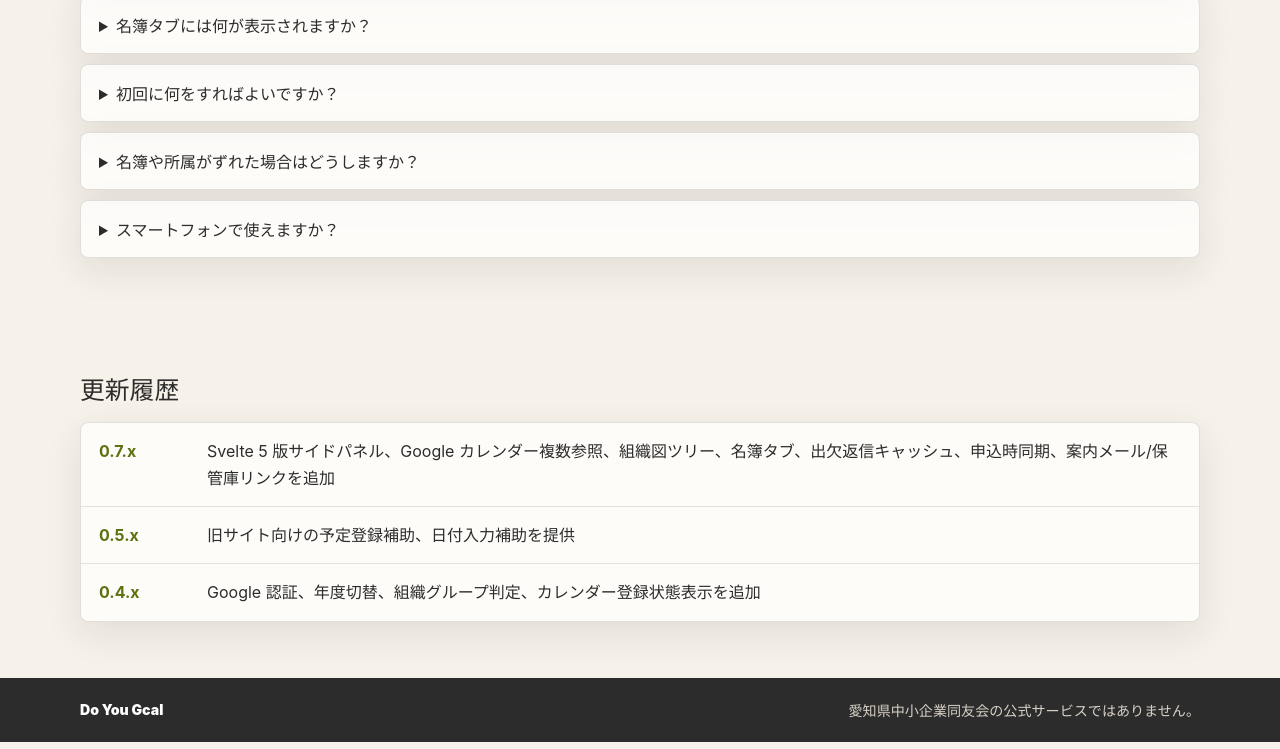
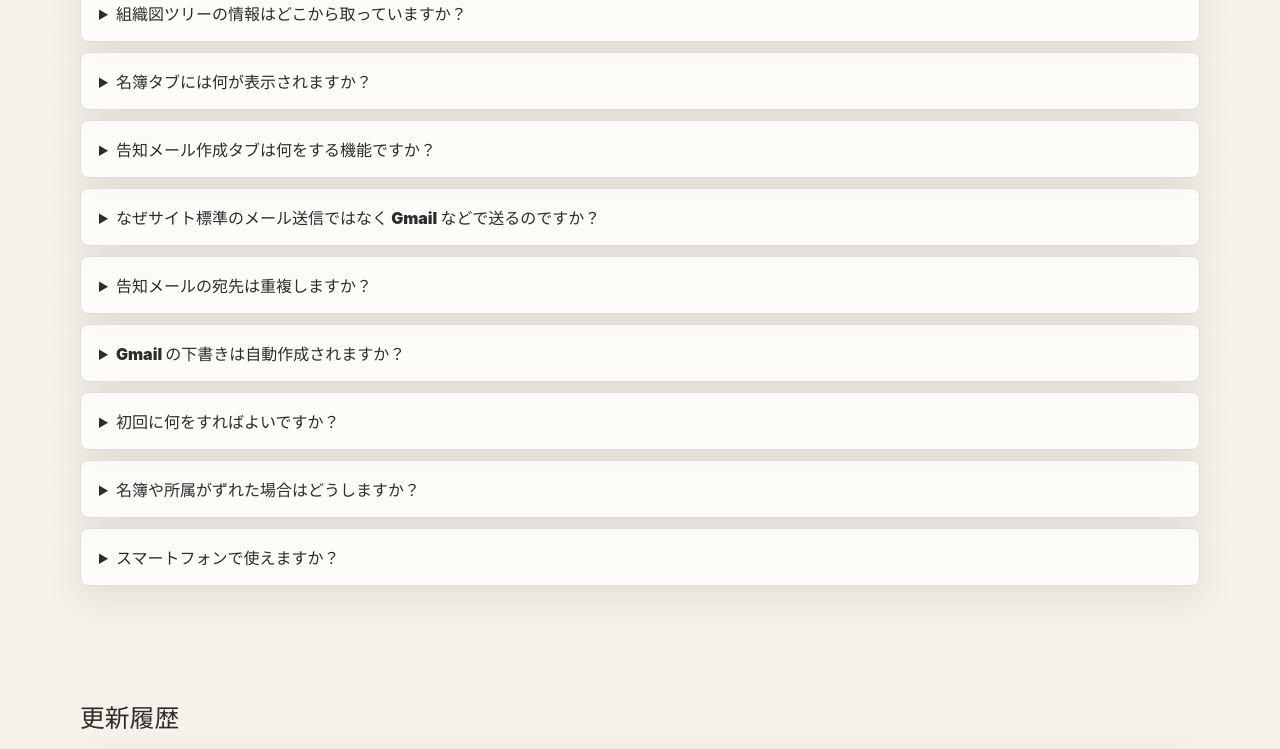
Before and after one commit to doyu-aichi/do-you-gcal-web, a SvelteKit app: page /support in a window 1280 px wide. Shown: the part 1240-1989 px from the top of the page. Built offline with nearby package versions, Linux system fonts and the light colour scheme.

Commit message:
docs: update web copy for mail features

```diff
--- a/src/routes/support/+page.svelte
+++ b/src/routes/support/+page.svelte
@@ -29,6 +29,22 @@
 			answer: '組織員一覧、名簿ページ、配信先ページを開いたときに検出した会員名簿を localStorage に保存し、氏名、会社、所属バッジ、役職、メールを表示します。ページングと所属バッジによる絞り込みに対応しています。'
 		},
 		{
+			question: '告知メール作成タブは何をする機能ですか？',
+			answer: 'あいどるの例会メール送信機能を使わず、Gmail など普段使うメール環境から直接告知メールを送るための補助機能です。イベント詳細ページの内容から告知本文を作成し、名簿キャッシュの所属バッジから送信先を選んで BCC 用メールアドレスをコピーできます。'
+		},
+		{
+			question: 'なぜサイト標準のメール送信ではなく Gmail などで送るのですか？',
+			answer: 'サイト標準のメール送信では、送信元や認証の扱いによって受信側で迷惑メール扱いになる可能性があります。Do You Gcal は本文と宛先の準備だけを補助し、実際の送信は送信者が普段使うメール環境で行う設計にしています。'
+		},
+		{
+			question: '告知メールの宛先は重複しますか？',
+			answer: '同じメールアドレスは重複しないようにまとめます。複数グループに所属する会員を含めても、BCC には同一メールアドレスが1回だけ入ります。個別除外で特定の会員だけ外すこともできます。'
+		},
+		{
+			question: 'Gmail の下書きは自動作成されますか？',
+			answer: 'Gmail API は使いません。Gmail 作成画面を開くときに To と件名だけを渡し、BCC と本文は拡張内のコピー枠から貼り付ける運用です。BCC 送信時は To に自分のメールアドレスを指定してください。To はブラウザ内に保存できます。'
+		},
+		{
 			question: '初回に何をすればよいですか？',
 			answer: '設定タブでカレンダーを選んだあと、マイページで組織を検出し、組織管理の組織員一覧を開いて名簿キャッシュを作成してください。その後、マイスケジュールまたは行事活動一覧を開くと予定を検出できます。'
 		},
@@ -43,7 +59,7 @@
 	];
 
 	const changelog = [
-		['0.7.x', 'Svelte 5 版サイドパネル、Google カレンダー複数参照、組織図ツリー、名簿タブ、出欠返信キャッシュ、申込時同期、案内メール/保管庫リンクを追加'],
+		['0.7.x', 'Svelte 5 版サイドパネル、Google カレンダー複数参照、組織図ツリー、名簿タブ、告知メール作成、出欠返信キャッシュ、申込時同期、案内メール/保管庫リンクを追加'],
 		['0.5.x', '旧サイト向けの予定登録補助、日付入力補助を提供'],
 		['0.4.x', 'Google 認証、年度切替、組織グループ判定、カレンダー登録状態表示を追加']
 	];
@@ -72,6 +88,7 @@
 				<li>初回はマイページを開いて、現在の組織名と組織メニューを検出させます。</li>
 				<li>組織管理の組織員一覧を開いて、名簿キャッシュを作成します。</li>
 				<li>予定はマイスケジュールまたは行事活動一覧を開いて、表示月ごとに検出します。</li>
+				<li>告知メールを送る場合は、イベント詳細ページで告知メール作成タブを開き、送信先グループを選択します。</li>
 			</ul>
 		</section>
 
```
Also changed, not shown: src/routes/+page.svelte (+9 -4 lines), src/routes/privacy/+page.svelte (+11 -2 lines).
